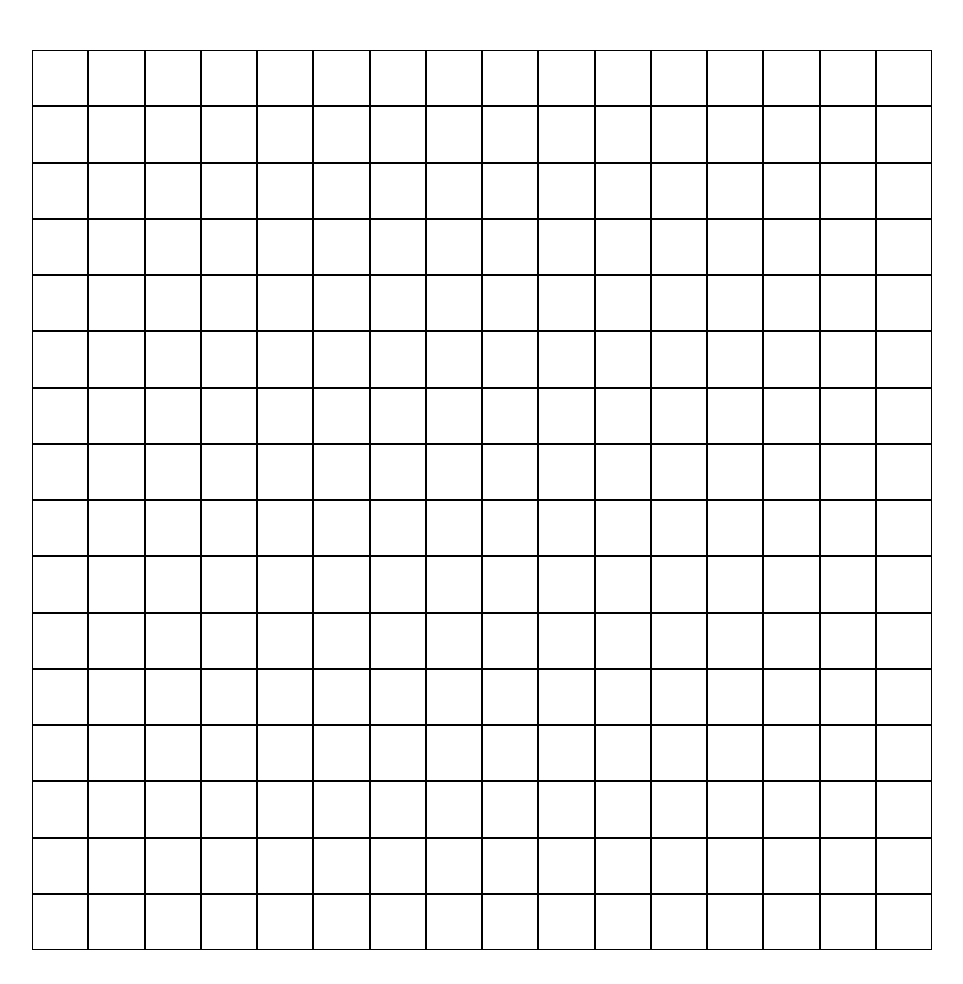
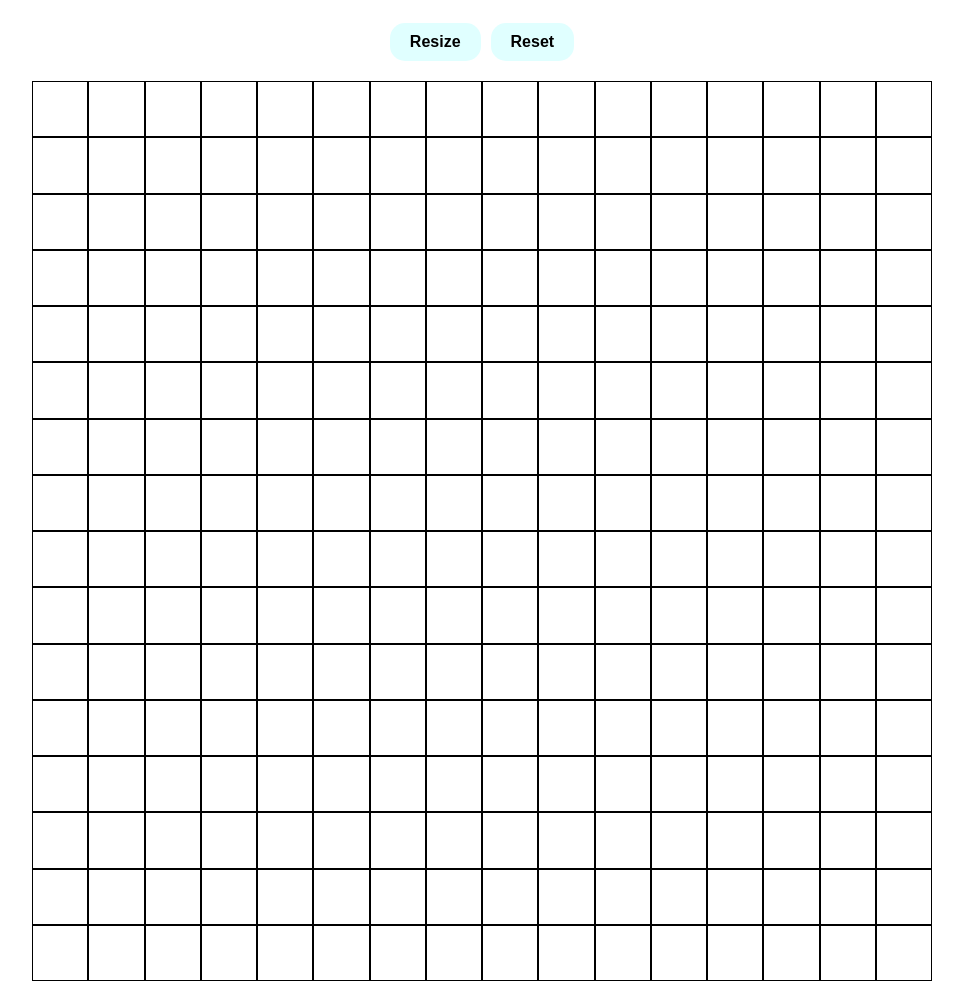
Before and after one commit to BatChest/Etch-a-Sketch, a plain HTML site: page index.html in a window 1280 px wide. Shown: the whole page, without its empty margins (158-1121 px from the left). Drawn offline with Linux system fonts and the light colour scheme.

Commit message:
Feat: Coloring and resize grid added

```diff
--- a/etchSketch.js
+++ b/etchSketch.js
@@ -2,15 +2,24 @@
 // Create divs dynamically
 const container = document.getElementById('container');
 
-// loop 16 times
-for (let i = 0; i < 16; i++) {
-  //loop 16 times again to create grid
-  for (let j = 0; j < 16; j++) {
+// Default Grid 16x16
+createGrid(16);
+
+function createGrid(gridSize) {
+  deleteGrid();
+
+  // Set width property dynamically based on gridSize
+  const gridStyle = `width: calc(100% / ${gridSize});`;
+
+  // Create grid cells using nested loops
+  for (let i = 0; i < gridSize; i++) {
+    for (let j = 0; j < gridSize; j++) {
       const newDiv = document.createElement('div');
       newDiv.classList.add('grid-child');
 
-    // Add new listener to each new div
-    // Makes the cursor as a pen to draw
+      // Apply the dynamic width calculation
+      newDiv.setAttribute('style', gridStyle);
+
       newDiv.addEventListener('mouseover', function (e) {
         e.target.style.backgroundColor = 'green';
       });
@@ -18,3 +27,31 @@ for (let i = 0; i < 16; i++) {
       container.appendChild(newDiv);
     }
   }
+}
+
+function deleteGrid() {
+  // Remove all child elements from container
+  while (container.firstChild) {
+    container.removeChild(container.lastChild);
+  }
+}
+
+
+function resizeCanvas() {
+  let userInput = prompt("Enter the number of squares per side (1-100):");
+  // You can add grid-clearing and recreation logic here later
+  userInput = parseInt(userInput);
+  if (userInput >= 1 && userInput <= 100) {
+    createGrid(userInput);
+  } else {
+    alert("Please enter a number between 1 and 100!");
+  }
+}
+
+// Fix Reset button later
+function resetGrid() {
+  const highlightedItems = userList.querySelectorAll('div');
+  highlightedItems.forEach((userItem) => {
+    userItem.style.backgroundColor = 'white';
+  });
+}
--- a/index.html
+++ b/index.html
@@ -9,9 +9,19 @@
 </head>
 
 <body>
-  <div id='container'>
+  <div class="topRow">
+    <div class="sizingButton">
+      <button onclick="resizeCanvas()" id="resize">Resize</button>
+    </div>
 
+    <div class="resetButton">
+      <button onclick="resetGrid()" id="reset">Reset</button>
+    </div>
   </div>
+
+
+  <div id='container'> </div>
+
   <script src="etchSketch.js"></script>
 </body>
 
--- a/style.css
+++ b/style.css
@@ -3,15 +3,55 @@
   flex-wrap: wrap;
   width: 100%;
   max-width: 900px;
-  margin: 50px auto;
+  margin: 20px auto;
 }
 
 .grid-child {
   background-color: white;
-  width: calc(100% / 16);
   /* Maintains square shape */
   aspect-ratio: 1/1;
   border: 1px solid black;
   /* Ensures border width is included in the element's dimensions */
   box-sizing: border-box;
 }
+
+.topRow {
+  display: flex;
+  flex-direction: row;
+  justify-content: center;
+  gap: 10px;
+}
+
+.sizingButton {
+  display: flex;
+  flex-direction: row;
+  justify-content: center;
+}
+
+#resize {
+  border-radius: 15px;
+  border: 3px;
+  padding: 10px 20px;
+  background-color: lightcyan;
+  font-weight: bolder;
+  font-size: 16px;
+  margin-top: 15px;
+  cursor: pointer;
+}
+
+.resetButton {
+  display: flex;
+  flex-direction: row;
+  justify-content: center;
+}
+
+#reset {
+  border-radius: 15px;
+  border: 3px;
+  padding: 10px 20px;
+  background-color: lightcyan;
+  font-weight: bolder;
+  font-size: 16px;
+  margin-top: 15px;
+  cursor: pointer;
+}
```
Lines whose indentation alone changed are shown as unchanged.
